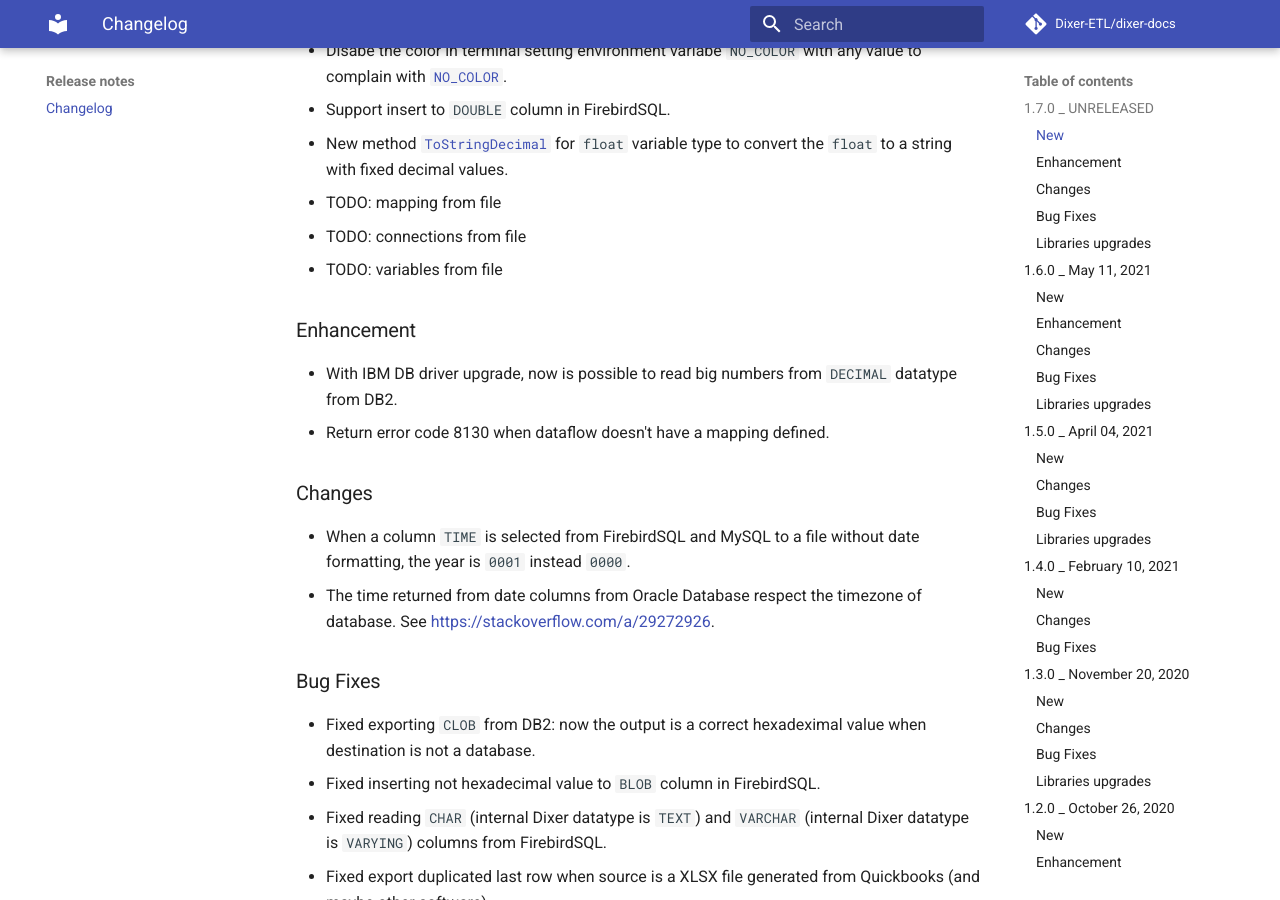
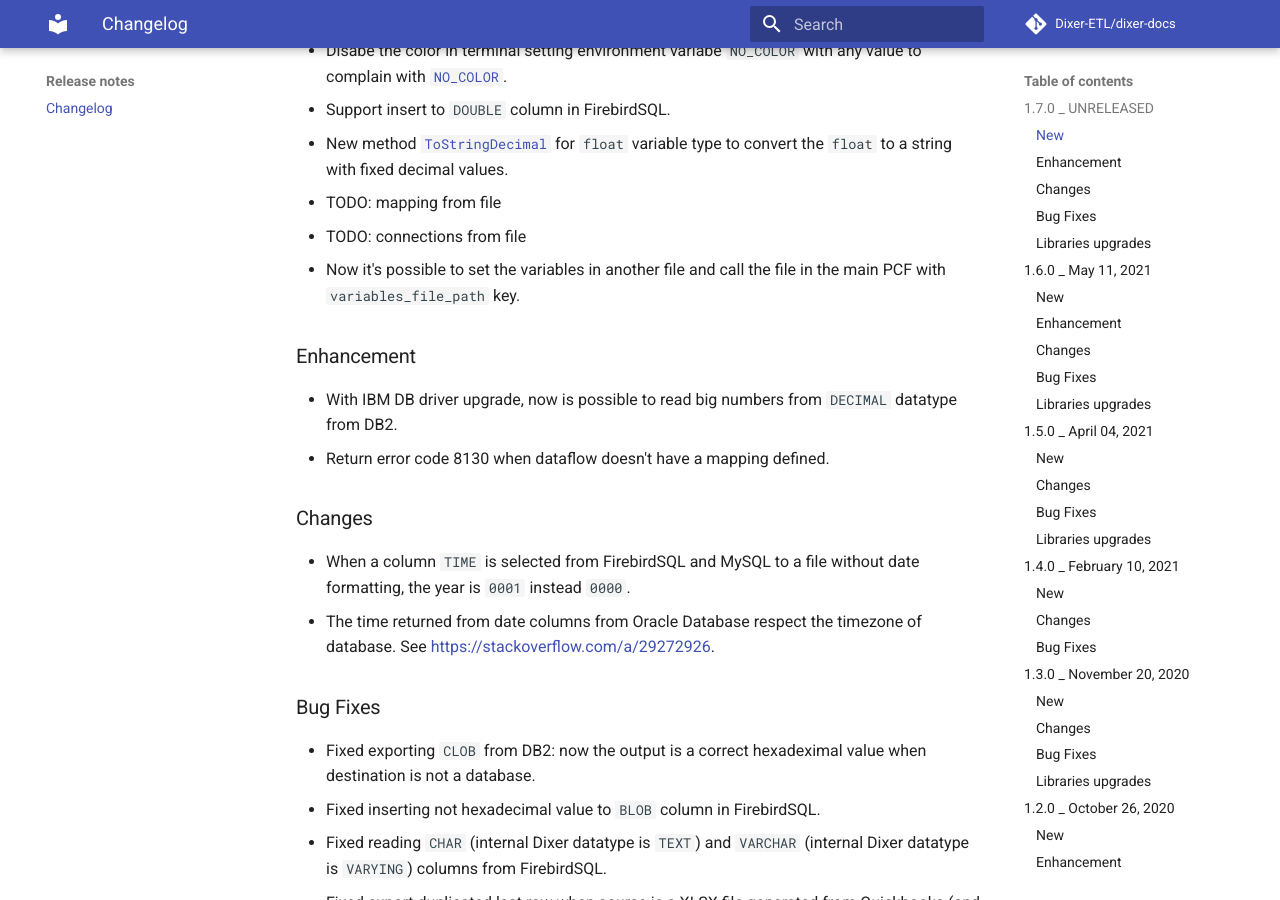
Before and after one commit to Dixer-ETL/dixer-docs, an MkDocs documentation site: the page built from docs/Changelog.md, in a window 1280 px wide and 900 px high, scrolled down 344 px. Built offline with MkDocs 1.6.1 and Material for MkDocs 9.7.7, drawn with Linux system fonts in a browser that asks for light colours; comment, search, counter and statistics services are not loaded.

Commit message:
Doc about variables_file_path
This new key is used to read a file containing variables instead use the variables in main PCF file

```diff
--- a/docs/Changelog.md
+++ b/docs/Changelog.md
@@ -12,7 +12,7 @@ TODO: Sky and Red edition for Linux ARM64
 * New method [`ToStringDecimal`](documentation/expressions/Float-methods.md#tostringdecimaln-int) for `float` variable type to convert the `float` to a string with fixed decimal values.
 * TODO: mapping from file
 * TODO: connections from file
-* TODO: variables from file
+* Now it's possible to set the variables in another file and call the file in the main PCF with `variables_file_path` key.
 
 ### Enhancement
 * With IBM DB driver upgrade, now is possible to read big numbers from `DECIMAL` datatype from DB2.
```
Also changed, not shown: docs/documentation/Package-config-file.md (+1 -0 lines).
